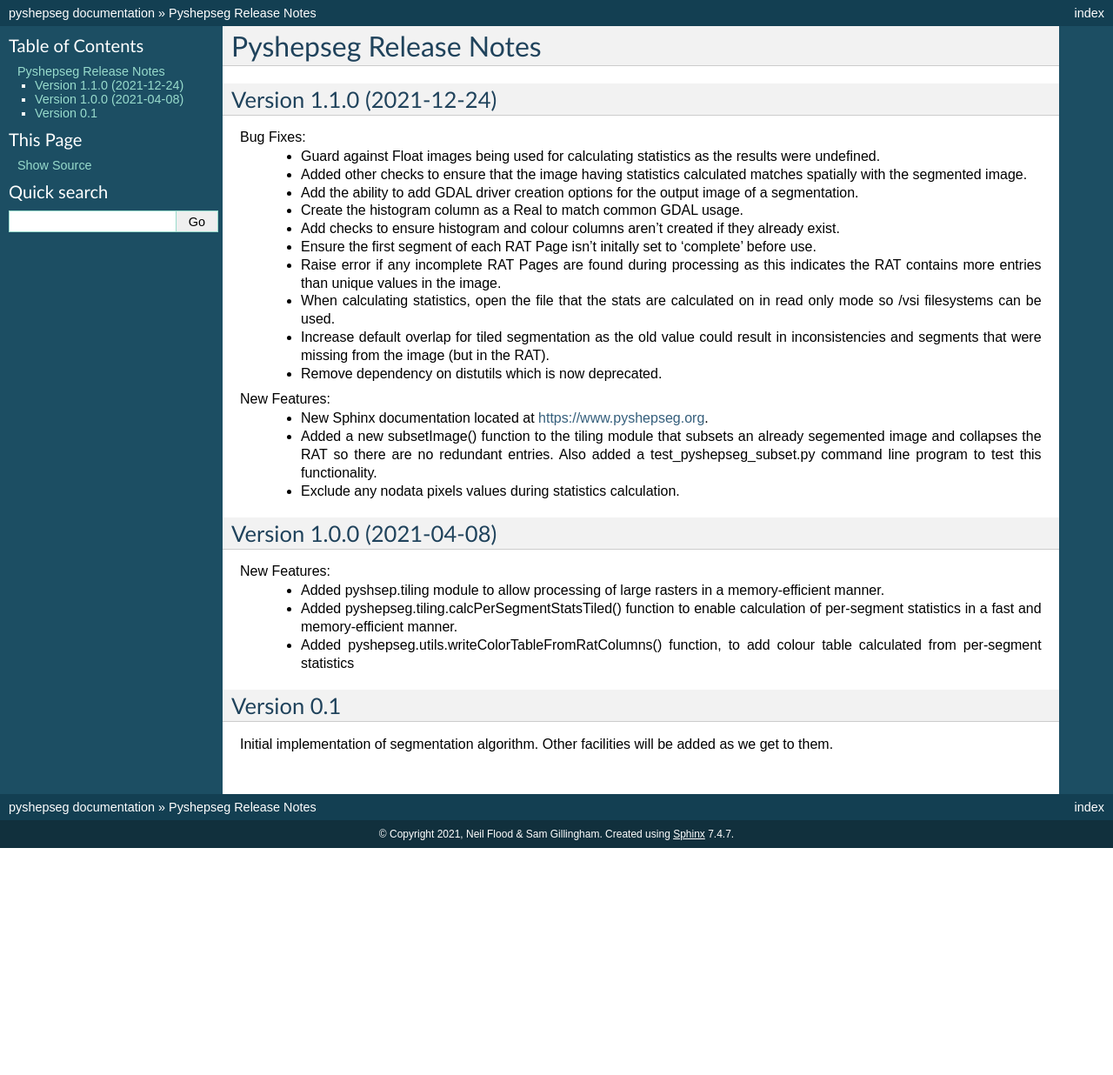
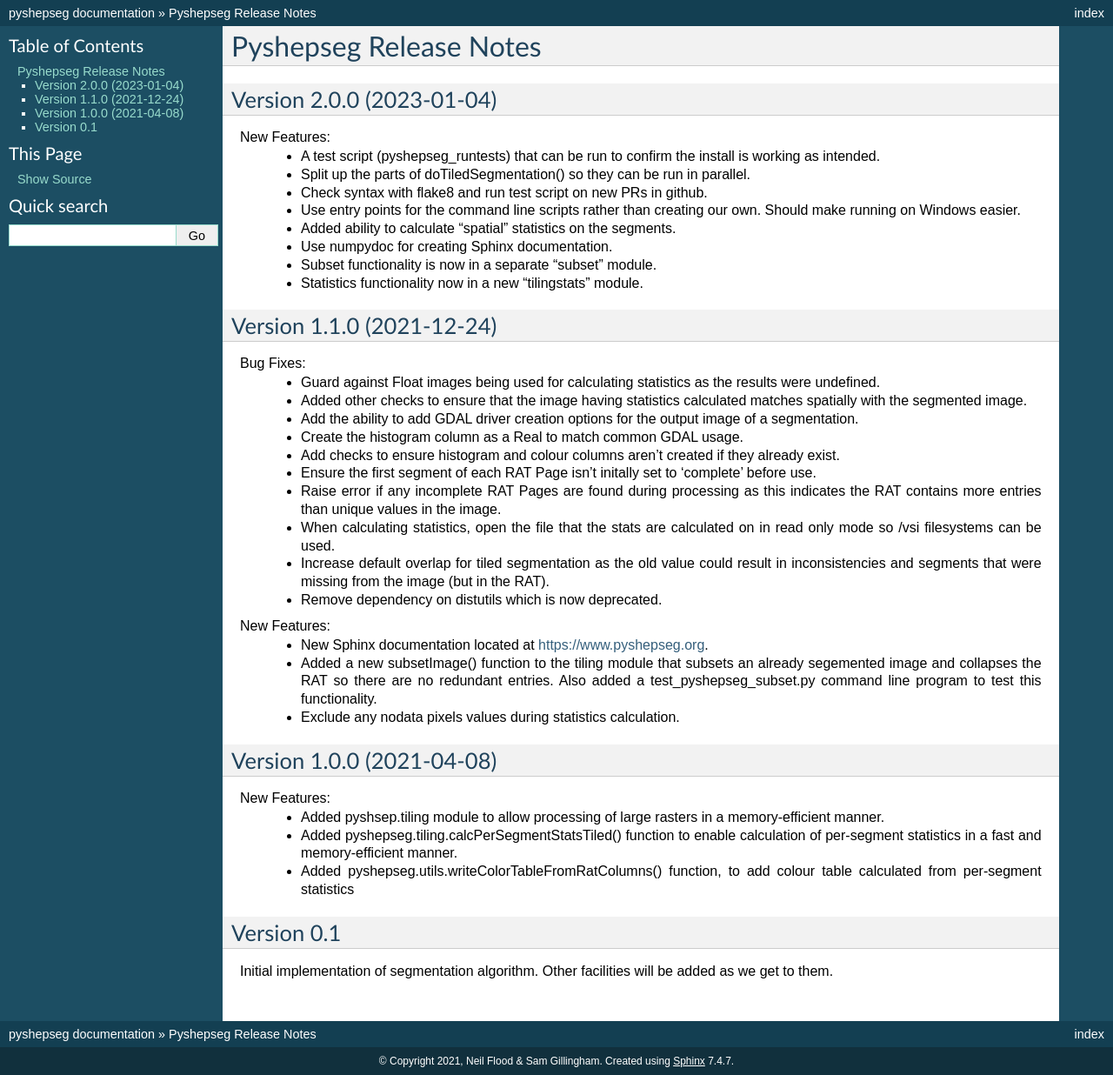
Before and after one commit to ubarsc/pyshepseg, a Sphinx documentation site: the page built from doc/source/ReleaseNotes.rst, in a window 1280 px wide and 1236 px high. Shown: the whole window at 87% size. Built offline with Sphinx 7.4.7, drawn with Linux system fonts in a browser that asks for light colours.

Commit message:
changes for 2.0.0

```diff
--- a/doc/source/ReleaseNotes.rst
+++ b/doc/source/ReleaseNotes.rst
@@ -1,5 +1,21 @@
 Pyshepseg Release Notes
 =======================
+
+Version 2.0.0 (2023-01-04)
+--------------------------
+
+New Features:
+  * A test script (pyshepseg_runtests) that can be run to confirm
+    the install is working as intended.
+  * Split up the parts of doTiledSegmentation() so they can be run
+    in parallel.
+  * Check syntax with flake8 and run test script on new PRs in github.
+  * Use entry points for the command line scripts rather than creating
+    our own. Should make running on Windows easier.
+  * Added ability to calculate "spatial" statistics on the segments.
+  * Use numpydoc for creating Sphinx documentation.
+  * Subset functionality is now in a separate "subset" module.
+  * Statistics functionality now in a new "tilingstats" module.
 
 Version 1.1.0 (2021-12-24)
 --------------------------
--- a/pyshepseg/__init__.py
+++ b/pyshepseg/__init__.py
@@ -29,5 +29,5 @@
 
 """
 
-SHEPSEG_VERSION = '1.1.0'
+SHEPSEG_VERSION = '2.0.0'
 __version__ = SHEPSEG_VERSION
```
